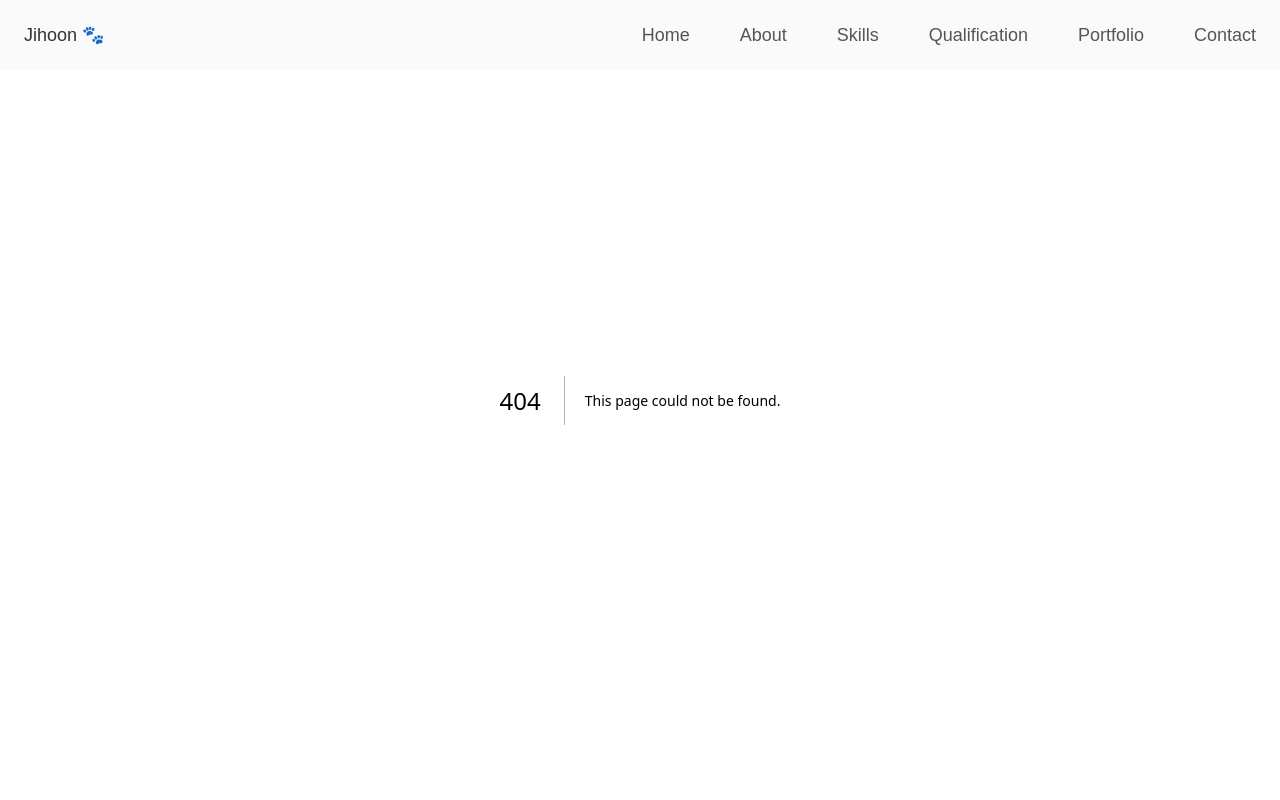
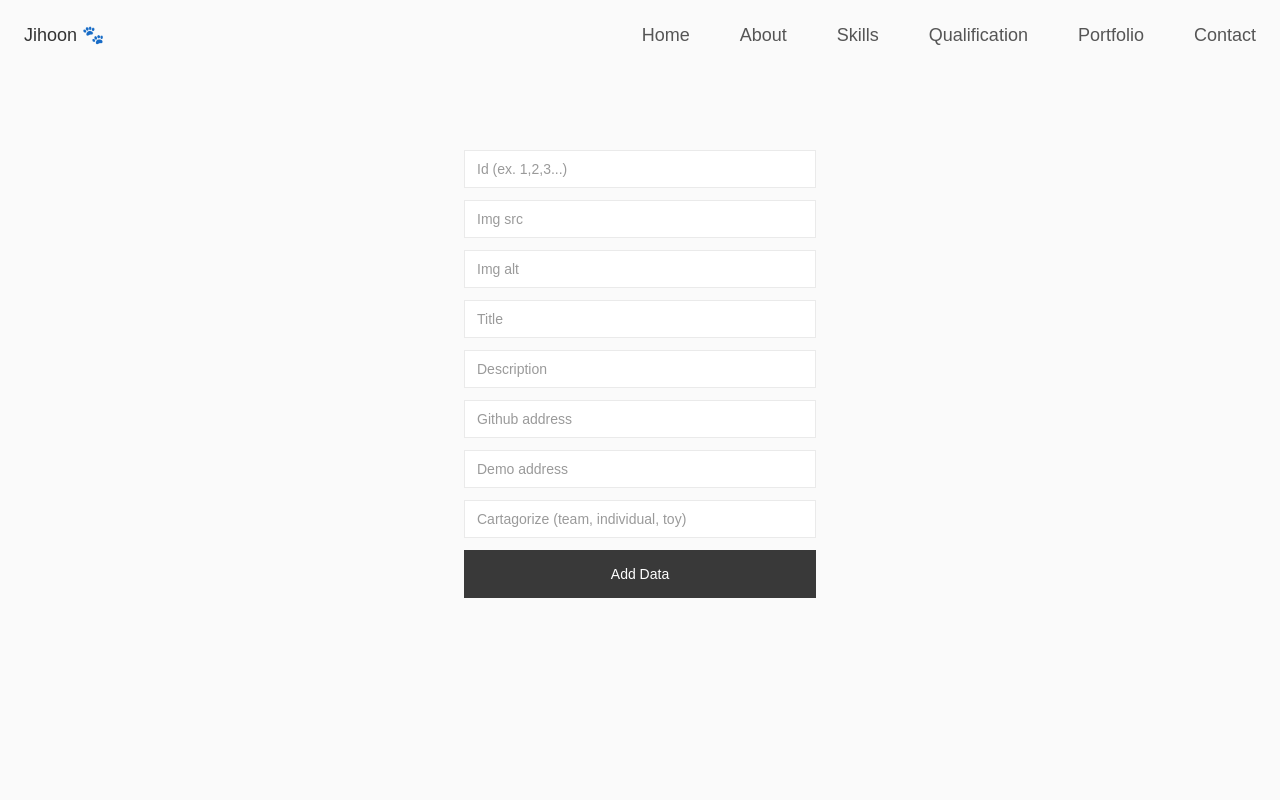
Before and after one commit to jangjihoon96/NextJsPortfolio, a Next.js app: page /add in a window 1280 px wide. Before the commit this address had no page. Shown: the top 800 px of the page. Built offline with nearby package versions, Linux system fonts and the light colour scheme; a web font is replaced by a local one.

Commit message:
feat: 포트폴리오 추가용 서버 및 페이지 개발
- works 데이터 추가의 편의를 위한 서버 개발

```diff
--- /dev/null
+++ b/app/add/page.tsx
@@ -0,0 +1,55 @@
+"use client";
+import styled from "styled-components";
+
+export default function Add() {
+  return (
+    <StyledAddContainer>
+      <form action="/api/works/addWorks" method="POST">
+        <input type="text" name="id" placeholder="Id (ex. 1,2,3...)" />
+        <input type="text" name="img" placeholder="Img src" />
+        <input type="text" name="alt" placeholder="Img alt" />
+        <input type="text" name="title" placeholder="Title" />
+        <input type="text" name="desc" placeholder="Description" />
+        <input type="text" name="github" placeholder="Github address" />
+        <input type="text" name="demo" placeholder="Demo address" />
+        <input
+          type="text"
+          name="cartagorize"
+          placeholder="Cartagorize (team, individual, toy)"
+        />
+        <button type="submit">Add Data</button>
+      </form>
+    </StyledAddContainer>
+  );
+}
+
+const StyledAddContainer = styled.div`
+  padding: 150px 0;
+  form {
+    display: flex;
+    flex-flow: column nowrap;
+    max-width: 400px;
+    margin: 0 auto;
+    padding: 0 24px;
+    box-sizing: border-box;
+    gap: 12px;
+    input {
+      font-size: var(--text-xxsm);
+      border: 1px solid var(--lightgray);
+      padding: 10px 12px;
+      color: var(--dark);
+      &::placeholder {
+        color: var(--gray);
+      }
+    }
+    button {
+      border: none;
+      background-color: var(--dark);
+      color: var(--white);
+      font-size: var(--text-xxsm);
+      font-weight: 300;
+      padding: 16px 0;
+      cursor: pointer;
+    }
+  }
+`;
--- /dev/null
+++ b/pages/api/works/addWorks.js
@@ -0,0 +1,20 @@
+import { connectDB } from "@/util/database";
+export default async function handler(req, res) {
+  if (req.method === "POST") {
+    if (
+      req.body.id &&
+      req.body.img &&
+      req.body.alt &&
+      req.body.title &&
+      req.body.desc &&
+      req.body.github &&
+      req.body.cartagorize
+    ) {
+      const db = (await connectDB).db("portfolio");
+      let result = await db.collection("works").insertOne(req.body);
+      return res.redirect(302, "/");
+    } else {
+      return res.status(200).json("정보를 모두 입력해주세요.(Demo 주소 제외)");
+    }
+  }
+}
```
